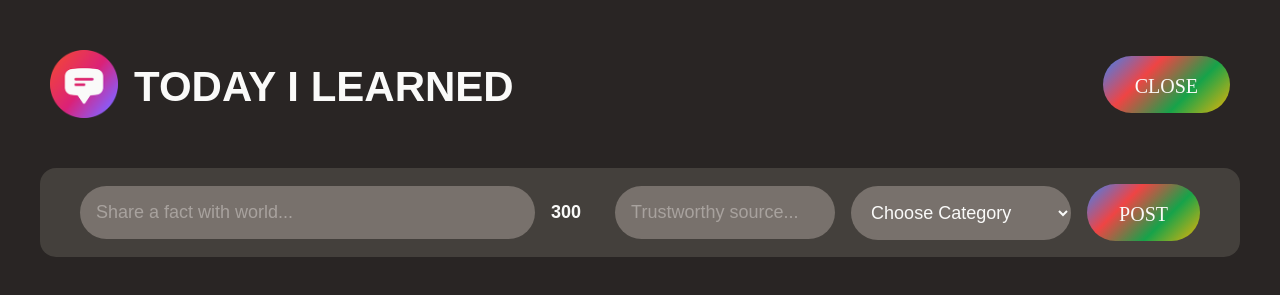
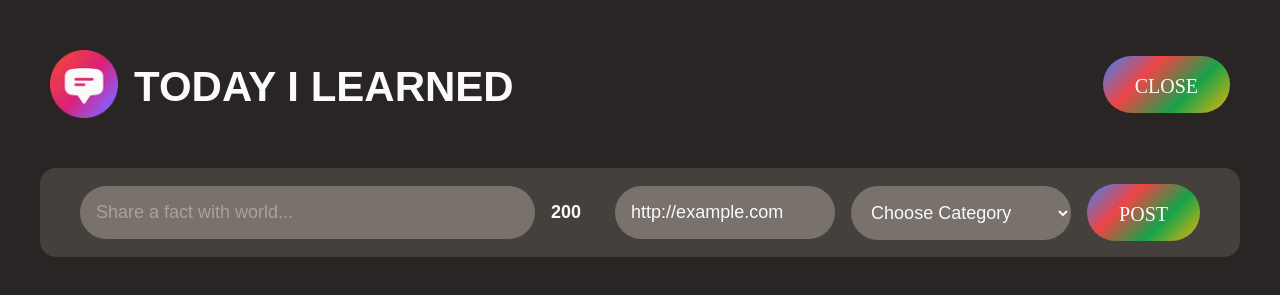
Before and after one commit to Nairouz-Belle/today-I-learned, a React (Create React App) app: page / in a window 1280 px wide. Both pictures are taken after a click on the button "SHARE A FACT". Shown: the top 295 px of the page. Built offline with nearby package versions, Linux system fonts and the light colour scheme; a web font is replaced by a local one.

Commit message:
Adding a fact

```diff
--- a/src/App.js
+++ b/src/App.js
@@ -48,18 +48,18 @@ const initialFacts = [
 
 function App() {
   const [showForm, setShowForm] = useState(false);
-
+  const [facts,setFacts] = useState(initialFacts);
 
   return (
     <>
       {/* HEADER */}
       <Header showForm={showForm} setShowForm={setShowForm} />
       {/* Use state variable */}
-      {showForm ? <NewFactForm/> : null}
+      {showForm ? <NewFactForm setFacts={setFacts} setShowForm = {setShowForm} /> : null}
 
       <main className='main'>
         <CategoryFilter/>
-        <FactList/>
+        <FactList facts={facts} />
       </main>
     </>
   );
@@ -73,7 +73,8 @@ function Header({showForm, setShowForm}){
             <h1>{appTitle}</h1>
           </div>
           <button
-          className="btn btn-large btn-open" onClick={()=>setShowForm((show)=> !show)}>{showForm ? "Close" : "Share a Fact"}</button>
+          className="btn btn-large btn-open"
+          onClick={()=>setShowForm((show)=> !show)}>{showForm ? "Close" : "Share a Fact"}</button>
         </header>
 }
 
@@ -88,15 +89,68 @@ const CATEGORIES = [
   { name: "news", color: "#8b5cf6" },
 ];
 
-function NewFactForm(){
-  return <form className="fact-form">
-    <input type="text" placeholder="Share a fact with world..."/>
-        <span>300</span>
-        <input type="text" placeholder="Trustworthy source..." />
-        <select name="" id="">
+function isValidHttpUrl(string){
+  let url;
+  try{
+    url = new URL(string);
+  }catch(_){
+    return false;
+  }
+  return url.protocol === "http:" || url.protocol === "https:";
+}
+
+function NewFactForm({setFacts, setShowForm}){
+  const [text, setText] = useState("");
+  const [source, setSource] = useState("http://example.com");
+  const [category,setCategory] = useState("");
+  const textLength = text.length;
+
+  function handleSubmit(e){
+    // 1. Prevent browser reload
+    e.preventDefault();
+    console.log(text, source,category);
+
+    //2. Check if the data is valid. If so create new fact
+    if(text && isValidHttpUrl(source) && category && textLength <= 200) {
+      //3. Create a new fact
+      const newFact = {
+        id: Math.round(Math.random * 100000000),
+        text: text,
+        source,
+        category,
+        votesInteresting: 0,
+        votesMindblowing:0,
+        votesFalse: 0,
+        createdIn: new Date().getFullYear(),
+      };
+     //4. Add the fact to the UI: add the fact to state
+     setFacts((facts) => [newFact,...facts]);
+     //5. Reset input fields
+     setText('');
+     setSource('');
+     setCategory('');
+     //6. Close the form
+     setShowForm(false);
+    }
+
+
+  }
+
+  return <form className="fact-form" onSubmit={handleSubmit}>
+    <input type="text"
+      placeholder="Share a fact with world..."
+      value={text}
+      onChange={(e) => setText(e.target.value)}
+    />
+        <span>{200-textLength}</span>
+        <input type="text" placeholder="Trustworthy source..."
+        value={source}
+        onChange={(e)=> setSource(e.target.value)}
+        />
+        <select value={category} onChange={(e)=>setCategory(e.target.value)}>
           <option value="">Choose Category</option>
           {
-            CATEGORIES.map((cat)=> (<option value={cat.name}>{cat.name.toUpperCase()}</option>))
+            CATEGORIES.map((cat)=> (<option key={cat.name} value={cat.name}>{cat.name.toUpperCase()}</option>))
           }
         </select>
         <button className="btn btn-large">Post</button>
@@ -124,9 +178,9 @@ function CategoryFilter(){
   );
 }
 
-function FactList(){
+function FactList({facts}){
   //temporary (while we're using the up fake data.)
-  const facts = initialFacts;
+
 
   return (<section>
     <ul className="facts-list">
```
